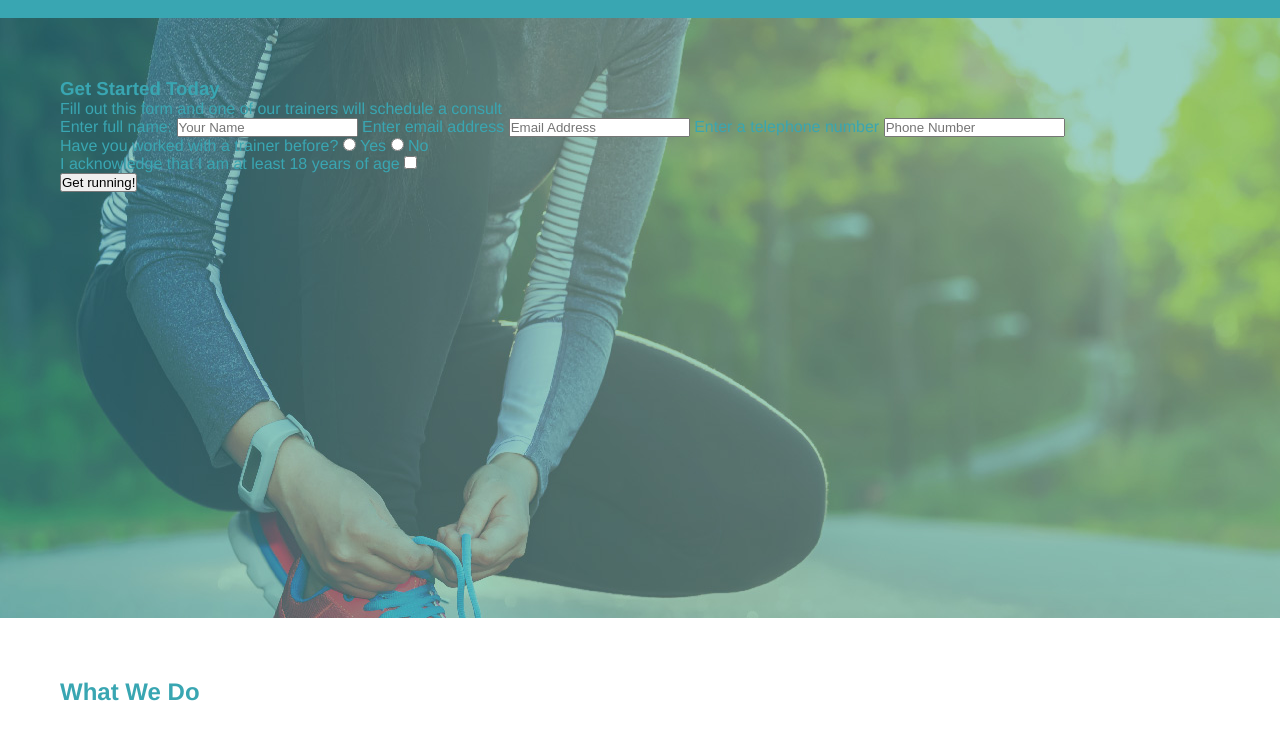
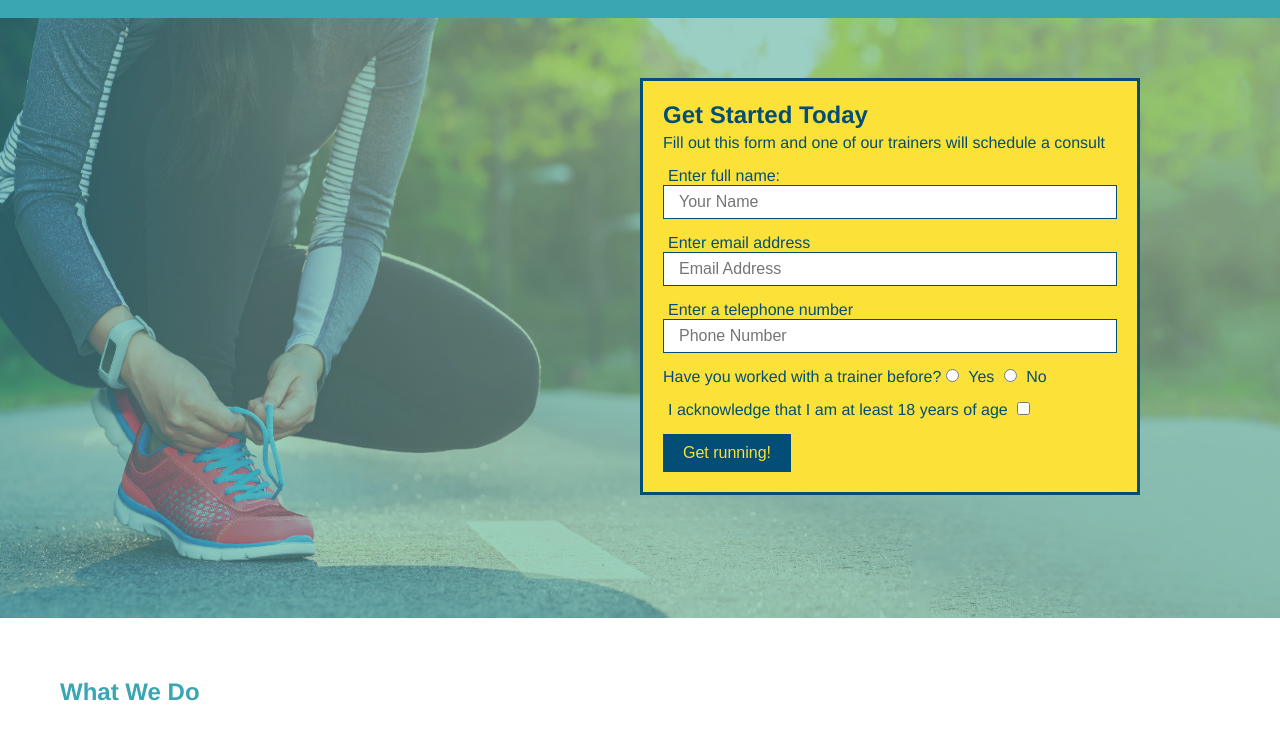
Before and after one commit to Maryam6182/run-buddy, a plain HTML site: page index.html in a window 1280 px wide. Shown: the part 64-800 px from the top of the page. Drawn offline with Linux system fonts and the light colour scheme.

Commit message:
Form Completed

```diff
--- a/assets/css/style.css
+++ b/assets/css/style.css
@@ -75,5 +75,52 @@ section {
 .hero {
     background-image: url("../images/hero-bg.jpg");
     height: 600px;
+    background-size: cover;
+    background-position: center;
+    position: relative;
 }
 /* Hero Style End */
+
+.hero-form {
+    border: solid 3px #024e76;
+    background-color: #fce138;
+    padding: 20px;
+    width: 500px;
+    color: #024e76;
+    position: absolute;
+    bottom: 120;
+    right: 140px;
+}
+
+.hero-form h3 {
+    font-size: 24px;
+    margin: 0;
+}
+
+.hero-form p {
+    margin: 5px 0 15px 0;
+}
+
+.form-input {
+    border: 1px solid #024e76;
+    display: block;
+    padding: 7px 15px;
+    font-size: 16px;
+    color: #024e76;
+    width: 100%;
+    margin-bottom: 15px;
+}
+
+.hero-form label {
+    margin: 0 5px;
+}
+
+.hero-form button {
+    color: #fce138;
+    background-color: #024e76;
+    border: none;
+    padding: 10px 20px;
+    font-size: 16px;
+}
+
+/* HERO STYLES END */
--- a/index.html
+++ b/index.html
@@ -34,17 +34,17 @@
 
         <!-- hero/jumbotron -->
         <section class="hero">
-            <div>
+            <div class="hero-form">
                 <h3>Get Started Today</h3>
                 <p>Fill out this form and one of our trainers will schedule a consult</p>
                 <!-- Add form element -->
                 <form>
                     <label for="name">Enter full name:</label>
-                    <input type="text" placeholder="Your Name" name="name" id="name" />
+                    <input type="text" placeholder="Your Name" name="name" id="name" class="form-input" />
                     <label for="email">Enter email address</label>
-                    <input type="email" placeholder="Email Address" name="email" id="email" />
+                    <input type="email" placeholder="Email Address" name="email" id="email" class="form-input" />
                     <label for="phone">Enter a telephone number</label>
-                    <input type="tel" placeholder="Phone Number" name="phone" id="phone"/>
+                    <input type="tel" placeholder="Phone Number" name="phone" id="phone" class="form-input" />
                     <p>
                         Have you worked with a trainer before?
                         <input type="radio" name="trainer-confirm" id="trainer-yes" />
```
